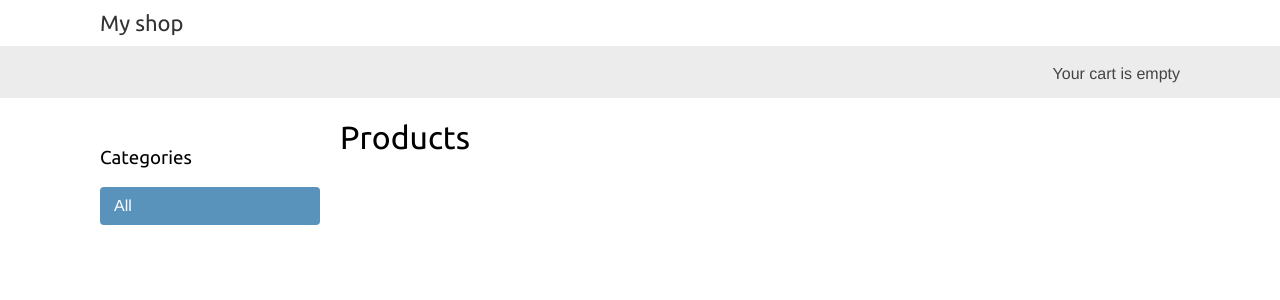
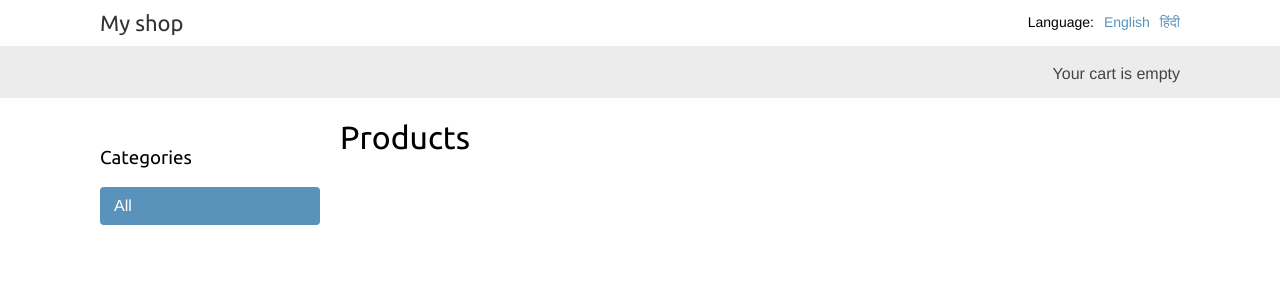
Before and after one commit to Vr3n/django_by_example, a Django app: template Chapter3/myshop/shop/templates/shop/product/list.html in a window 1280 px wide. Shown: the top 300 px of the page. Run offline with Django 3.2, Linux system fonts and the light colour scheme; the template is opened without the code that fills it, so the values that code supplies are empty; some libraries are stand-ins or nearby versions.

Commit message:
Added Change Language links to the header in base.html

```diff
--- a/Chapter3/myshop/myshop/urls.py
+++ b/Chapter3/myshop/myshop/urls.py
@@ -15,10 +15,11 @@ Including another URLconf
 """
 from django.conf import settings
 from django.conf.urls.static import static
+from django.conf.urls.i18n import i18n_patterns
 from django.contrib import admin
 from django.urls import path, include
 
-urlpatterns = [
+urlpatterns = i18n_patterns(
     path('admin/', admin.site.urls),
     path('cart/', include('cart.urls', namespace='cart')),
     path('orders/', include('orders.urls', namespace='orders')),
@@ -26,7 +27,8 @@ urlpatterns = [
     path('coupons/', include('coupons.urls', namespace='coupons')),
     path('rosetta/', include('rosetta.urls')),
     path('', include('shop.urls', namespace='shop')),
-]
+)
+
 
 if settings.DEBUG:
     urlpatterns += static(settings.MEDIA_URL,
--- a/Chapter3/myshop/shop/static/css/base.css
+++ b/Chapter3/myshop/shop/static/css/base.css
@@ -64,6 +64,10 @@ table td {
 
 tbody tr:nth-child(odd) {
     background: #efefef;
+}
+
+tbody tr.subtotal {
+    background: #ccc;
 }
 
 thead th,
@@ -259,6 +263,68 @@ ul.errorlist {
     float: right;
 }
 
+.neg {
+    color: #dc1616;
+}
+
+.languages {
+    float: right;
+    padding-top: 4px;
+    font-size: 14px;
+}
+
+.languages ul {
+    list-style: none;
+    margin: 0;
+    padding: 0;
+    float: left;
+}
+
+.languages ul li {
+    float: left;
+    margin: 0 0 0 10px;
+    font-size: 14px;
+}
+
+.languages p {
+    float: left;
+    margin: 0;
+}
+
+.recommendations {
+    clear: both;
+}
+
+.recommendations div {
+    float: left;
+}
+
+.recommendations img {
+    width: 200px
+}
+
+.recommendations p {
+    clear: both;
+}
+
+.recommendations.cart {
+    width: 60%;
+    float: left;
+    overflow: auto;
+}
+
+.recommendations.cart h3 {
+    margin-top: 0;
+}
+
+.recommendations.cart .item {
+    margin-right: 10px;
+}
+
+.recommendations.cart img {
+    width: 120px;
+}
+
 /* braintree hosted fields */
 form div.field {
     font-size: 13px;
--- a/Chapter3/myshop/shop/templates/shop/base.html
+++ b/Chapter3/myshop/shop/templates/shop/base.html
@@ -15,6 +15,20 @@
 <body>
     <div id="header">
         <a href="/" class="logo">{% trans "My shop" %}</a>
+        {% get_current_language as LANGUAGE_CODE %}
+        {% get_available_languages as LANGUAGES %}
+        {% get_language_info_list for LANGUAGES as languages %}
+        <div class="languages">
+            <p>{% trans "Language" %}:</p>
+            <ul class="languages">
+                {% for language in languages %}
+                <li>
+                    <a href="/{{ language.code }}/" {% if language.code == LANGUAGE_CODE %} class="selected" {% endif%}>
+                        {{ language.name_local }}
+                    </a>
+                </li>
+                {% endfor %}</ul>
+        </div>
     </div>
     <div id="subheader">
         <div class="cart">
--- a/Chapter3/myshop/shop/templates/shop/product/list.html
+++ b/Chapter3/myshop/shop/templates/shop/product/list.html
@@ -1,31 +1,32 @@
 {% extends 'shop/base.html' %}
 {% load static %}
-
+{% load i18n %}
 {% block title %}
-    {% if category %}{{ category.name }}{% else %}Products{% endif %}
+{% if category %}{{ category.name }}{% else %}{% trans "Products" %}{% endif %}
 {% endblock title %}
 
 {% block content %}
 
 <div id="sidebar">
-    <h3>Categories</h3>
+    <h3>{% trans "Categories" %}</h3>
     <ul>
-        <li {% if not category %}class="selected"{% endif %}>
-            <a href="{% url 'shop:product_list' %}">All</a>
+        <li {% if not category %}class="selected" {% endif %}>
+            <a href="{% url 'shop:product_list' %}">{% trans "All" %}</a>
         </li>
         {% for c in categories %}
-        <li {% if category.slug == c.slug %}class="selected"{% endif %}>
+        <li {% if category.slug == c.slug %}class="selected" {% endif %}>
             <a href="{{ c.get_absolute_url }}">{{ c.name }}</a>
         </li>
         {% endfor %}
     </ul>
 </div>
 <div id="main" class="product-list">
-    <h1>{% if category %}{{ category.name }}{% else %}Products{% endif %}</h1>
+    <h1>{% if category %}{{ category.name }}{% else %}{% trans "Products" %}{% endif %}</h1>
     {% for product in products %}
     <div class="item">
         <a href="{{ product.get_absolute_url }}">
-                <img src="{% if product.image %}{{ product.image.url }}{% else %}{% static 'img/no_image.png' %}{% endif %}" alt="">
+            <img src="{% if product.image %}{{ product.image.url }}{% else %}{% static 'img/no_image.png' %}{% endif %}"
+                alt="">
         </a>
         <a href="{{ product.get_absolute_url }}">{{ product.name }}</a>
         <br>
```
Also changed, not shown: Chapter3/myshop/locale/en/LC_MESSAGES/django.po, Chapter3/myshop/locale/hi/LC_MESSAGES/django.po, Chapter3/myshop/orders/locale/en/LC_MESSAGES/django.po, Chapter3/myshop/orders/locale/hi/LC_MESSAGES/django.po. Lines whose indentation alone changed are shown as unchanged.
